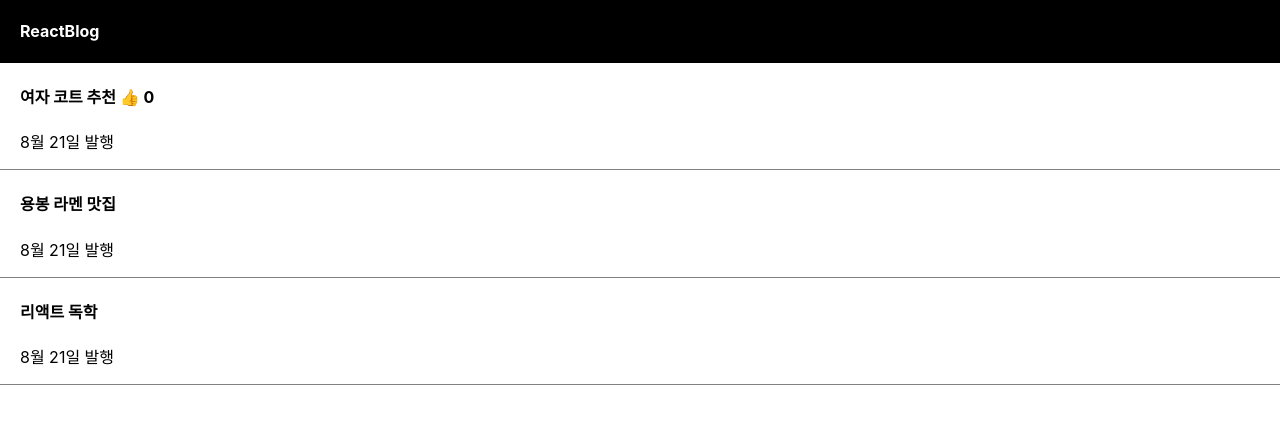
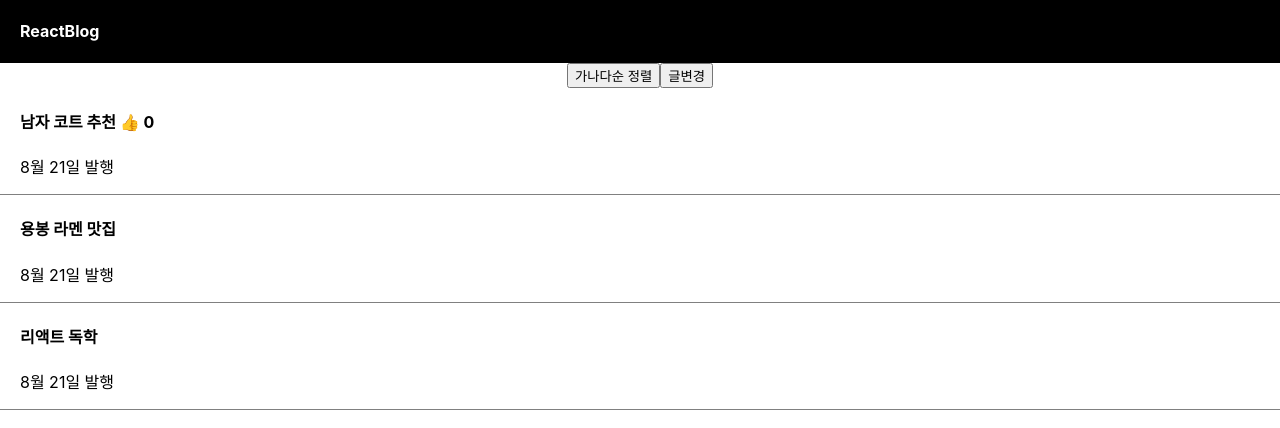
Before and after one commit to Klomachenko/React-Basic, a React (Create React App) app: page / in a window 1280 px wide. Shown: the top 428 px of the page. Built offline with nearby package versions, Linux system fonts and the light colour scheme.

Commit message:
feat : 전개 연산자, array/object 동작원리

```diff
--- a/src/App.js
+++ b/src/App.js
@@ -5,7 +5,7 @@ import { useState } from 'react';
 function App() {
 
   let post = '강남 우동 맛집'
-  let [글제목, b] = useState(['여자 코트 추천', '용봉 라멘 맛집', '리액트 독학'])
+  let [글제목, 글제목변경] = useState(['남자 코트 추천', '용봉 라멘 맛집', '리액트 독학'])
   let [따봉, 따봉변경] = useState(0)
 
   return (
@@ -13,6 +13,15 @@ function App() {
       <div className="blakc-nav">
         <h4>ReactBlog</h4>
       </div>
+
+      <button>가나다순 정렬</button>
+
+      <button onClick={()=>{
+         let copy = [...글제목]
+         copy[0] = '여자 코트 추천'
+         글제목변경(copy)
+         }}>글변경</button>
+
       <div className='list'>
         <h4>{ 글제목[0] } <span onClick={()=>{ 따봉변경(따봉+1) }}>👍</span> {따봉} </h4>
         <p>8월 21일 발행</p>
```
